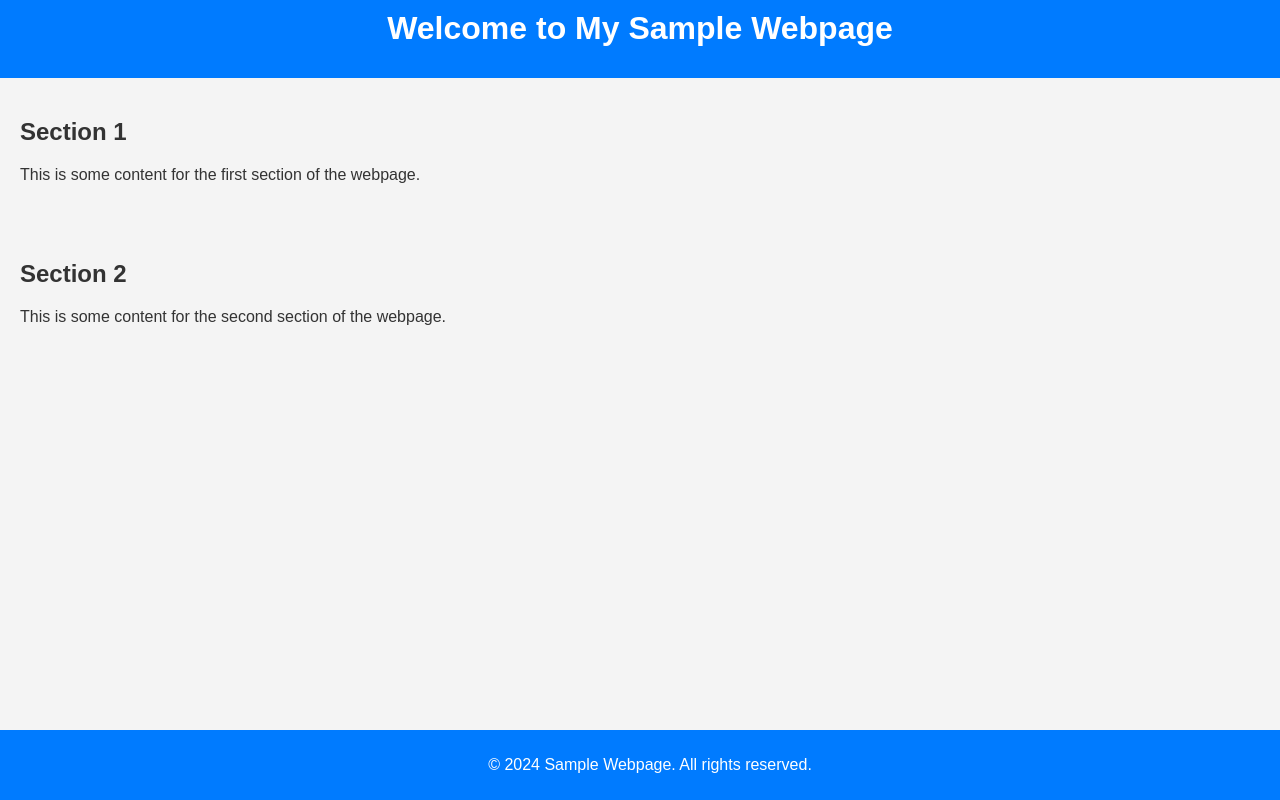
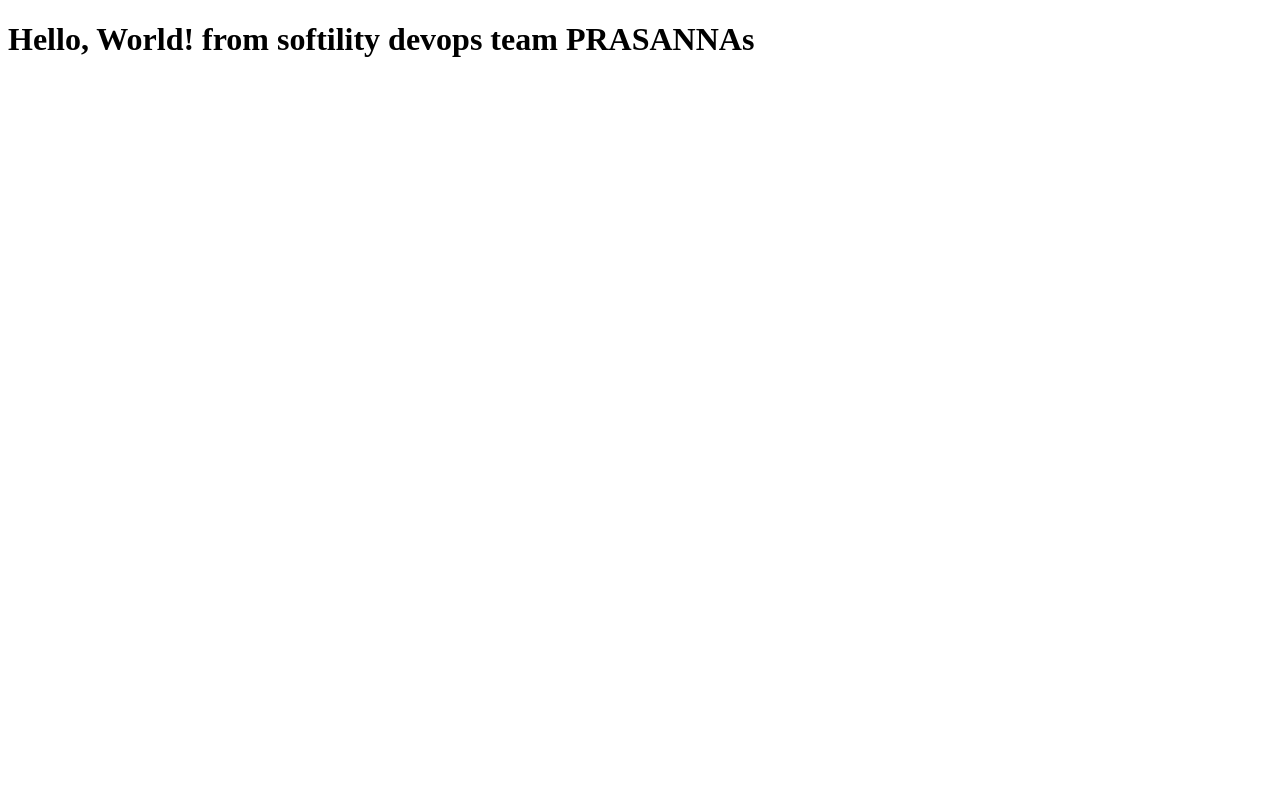
Before and after one commit to anilkumbala/demo_cicd_work_flow, a Flask app: page / in a window 1280 px wide. Run offline with Flask 2, Linux system fonts and the light colour scheme.

```diff
--- a/ops/src/dev/templates/index.html
+++ b/ops/src/dev/templates/index.html
@@ -4,59 +4,9 @@
 <head>
     <meta charset="UTF-8">
     <meta name="viewport" content="width=device-width, initial-scale=1.0">
-    <title>Sample Webpage</title>
-    <style>
-        body {
-            font-family: Arial, sans-serif;
-            margin: 0;
-            padding: 0;
-            background-color: #f4f4f4;
-            color: #333;
-        }
-
-        header {
-            background-color: #007bff;
-            color: #fff;
-            padding: 10px;
-            text-align: center;
-        }
-
-        h1 {
-            margin-top: 0;
-        }
-
-        section {
-            padding: 20px;
-        }
-
-        footer {
-            background-color: #007bff;
-            color: #fff;
-            text-align: center;
-            padding: 10px;
-            position: fixed;
-            bottom: 0;
-            width: 100%;
-        }
-    </style>
+    <title>Flask App</title>
 </head>
 <body>
-    <header>
-        <h1>Welcome to My Sample Webpage</h1>
-    </header>
-
-    <section>
-        <h2>Section 1</h2>
-        <p>This is some content for the first section of the webpage.</p>
-    </section>
-
-    <section>
-        <h2>Section 2</h2>
-        <p>This is some content for the second section of the webpage.</p>
-    </section>
-
-    <footer>
-        <p>&copy; 2024 Sample Webpage. All rights reserved.</p>
-    </footer>
+    <h1>Hello, World! from softility devops team PRASANNAs</h1>
 </body>
 </html>
```
